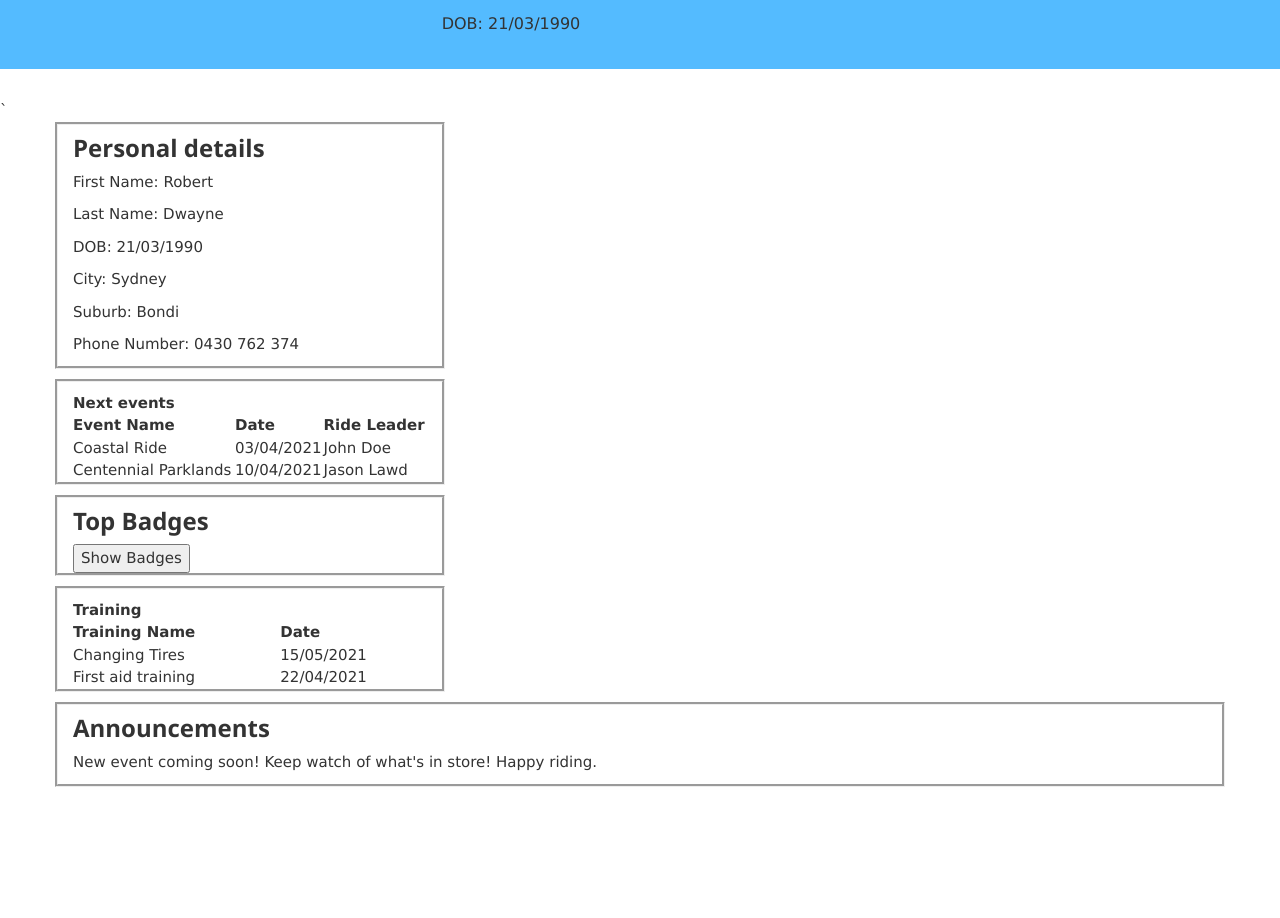
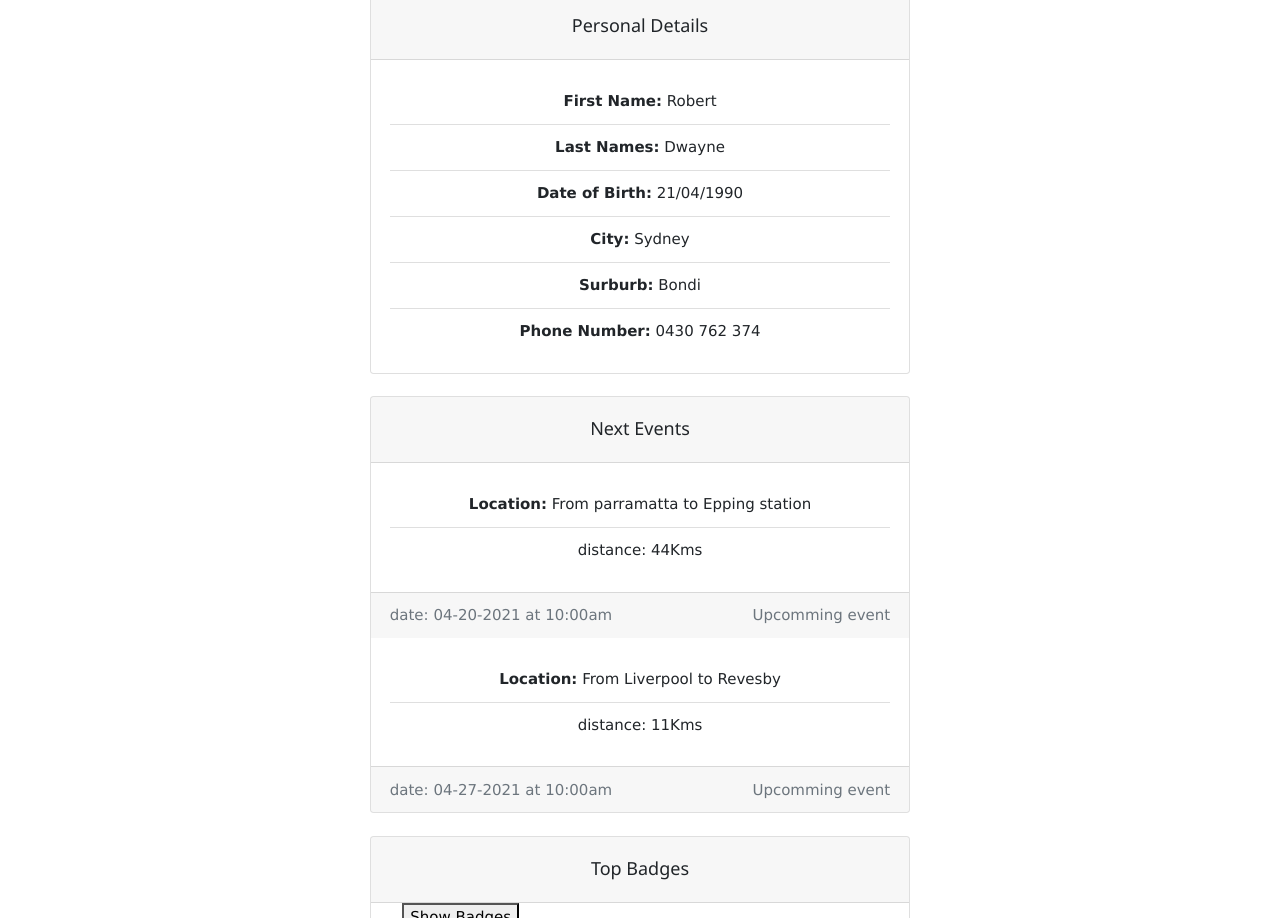
Before and after one commit to Y-albatel/PX-Project, a plain HTML site: page profile.html in a window 1280 px wide. Shown: the part 96-1014 px from the top of the page. Before the commit the page ends 893 px from the top, so only its background shows below. Drawn offline with nearby package versions, Linux system fonts and the light colour scheme.

Commit message:
new changes

```diff
--- a/profile.html
+++ b/profile.html
@@ -1,71 +1,21 @@
-<!DOCTYPE html>
-<html>
+<!doctype html>
+<html lang="en">
+  <head>
+    <!-- Required meta tags -->
+    <meta charset="utf-8">
+    <meta name="viewport" content="width=device-width, initial-scale=1, shrink-to-fit=no">
+    <!-- Bootstrap CSS -->
+    <link rel="stylesheet" href="https://cdn.jsdelivr.net/npm/bootstrap@4.6.0/dist/css/bootstrap.min.css" integrity="sha384-B0vP5xmATw1+K9KRQjQERJvTumQW0nPEzvF6L/Z6nronJ3oUOFUFpCjEUQouq2+l" crossorigin="anonymous">
+    <link rel="stylesheet" href="https://cdnjs.cloudflare.com/ajax/libs/font-awesome/4.7.0/css/font-awesome.min.css">
+	<link rel="stylesheet" href="https://www.w3schools.com/w3css/4/w3.css">
+
+    <title>Profile</title>
+
     <style>
-		@media screen and (min-width: 768px)
-		.main {
-			padding-top: 48px;
-			padding-bottom: 48px;
+        .checked {
+          color: orange;
+
         }
-		.main {
-		padding-top: 30px;
-		padding-bottom: 30px;
-		margin-bottom: 30px;
-		color: inherit;
-		background-color: #54bbff;
-		}
-		.main .h1,.main h1{color:inherit}.main
-		p {
-			margin-bottom:15px;
-			font-size:16px;
-			font-weight:200
-		}
-		.main>hr{border-top-color:#d5d5d5}.container
-		.main,.container-fluid
-		.main {
-		padding-right:15px;
-		padding-left:15px;
-		border-radius:6px
-		}
-		.main .container{max-width:100%}
-		@media screen and (min-width:768px){
-		.main{padding-top:30px;
-		padding-bottom:135px
-		}
-		.container .main,.container-fluid .main{
-		padding-right:60px;
-		padding-left:60px
-		}
-		.main .h1,.main h1{font-size:63px}}
-		.row {
-		padding-bottom: 10px;
-		}
-
-		.sidebyside {
-		margin-right:auto;
-		margin-left:auto
-		}
-		@media (min-width:768px){.sidebyside{width:750px}}
-		@media (min-width:992px){.sidebyside{width:970px}}
-		@media (min-width:1200px){.sidebyside{width:1170px}}
-		.sidebyside-fluid{
-		padding-right:15px;
-		padding-left:15px;
-		margin-right:auto;
-		margin-left:auto
-		}
-		.profileDetailsCon {
-		padding-right:15px;
-		padding-left:15px;
-		margin-right:auto;
-		margin-left:auto
-		}
-		.profileCon {
-		padding-right:15px;
-		padding-left:15px;
-		margin-right:auto;
-		margin-left:auto
-		}
-
 .modal {
   display: none; /* Hidden by default */
   position: fixed; /* Stay in place */
@@ -85,7 +35,6 @@
   background-color: #fefefe;
   margin: auto;
   padding: 20px;
-  border: 1px solid #888;
   width: 80%;
 }
 
@@ -104,81 +53,81 @@
   cursor: pointer;
 }
     </style>
-	<head>
-		<title>Profile Page</title>
-		<meta charset="utf-8">
-		<meta name="viewport" content="width=device-width, initial-scale=1">
-		<link rel="stylesheet" href="https://maxcdn.bootstrapcdn.com/bootstrap/3.4.1/css/bootstrap.min.css">
-		<script src="https://ajax.googleapis.com/ajax/libs/jquery/3.5.1/jquery.min.js"></script>
-		<script src="https://maxcdn.bootstrapcdn.com/bootstrap/3.4.1/js/bootstrap.min.js"></script>
-		<link rel="stylesheet" href="https://www.w3schools.com/w3css/4/w3.css">
   </head>
   <body>
-
-		<div class="main">
-			<div class="col-sm-4">
-				<h2>Robert Dwayne</h2>
+    <div class="d-flex flex-column flex-md-row align-items-center p-3 px-md-4 mb-3 bg-white border-bottom shadow-sm">
+        <h5 class="my-0 mr-md-auto font-weight-normal">Addventageous</h5>
+		<nav class="my-2 my-md-0 mr-md-3">
+			<a class="btn btn-outline-primary" href="#">Robert Dwayne</a>
+            <a class="p-2 text-dark" href="#"><button type="button" class="btn btn-warning">Badges</span></button></a>
+            <a class="p-2 text-dark" href="#"><button type="button" class="btn btn-danger">Logout</button></a>
+        </nav>
 	</div>
-			<div class="col-sm-4">
-				<p>Role: Ride Leader<p>
-				<p>Joined 2 years ago</p>
-				<p>DOB: 21/03/1990</p>
+    <div class="container">
+        <!-- Content here -->
+        <div class="row" style="margin-top: 2%;">
+            <div class="col-6 ml-auto mr-auto">
+                <div class="card text-center">
+                    <div class="card-header">
+                        <h5 class="card-title">Personal Details</h5>
                     </div>
-			<div class="col-sm-4">
-				<button type="button" class="btn">Edit Details</button>
-				<button type="button" class="btn">Logout</button>
+                    <div class="card-body">
+                        <ul class="list-group list-group-flush">
+                            <li class="list-group-item"><p class="card-text"><strong>First Name:</strong> Robert</p></li>
+                            <li class="list-group-item"><p class="card-text"><strong>Last Names:</strong> Dwayne</p></li>
+                            <li class="list-group-item"><p class="card-text"><strong>Date of Birth:</strong> 21/04/1990</p></li>
+                            <li class="list-group-item"><p class="card-text"><strong>City:</strong> Sydney</p></li>
+                            <li class="list-group-item"><p class="card-text"><strong>Surburb:</strong> Bondi</p></li>
+                            <li class="list-group-item"><p class="card-text"><strong>Phone Number:</strong> 0430 762 374</p></li>
+                        </ul>
                     </div>
-		</div>`
-
-		<div class="sidebyside">
-		<div class="profileDetailsCon">
-			<div class="row">
-				<div class="col-lg-4" style="border-style: groove;">
-				<h3><b>Personal details</b></h3>
-				<p>First Name: Robert</p>
-				<p>Last Name: Dwayne</p>
-				<p>DOB: 21/03/1990</p>
-				<p>City: Sydney</p>
-				<p>Suburb: Bondi</p>
-				<p>Phone Number: 0430 762 374</p>
+                  </div>
+            </div>
+        </div>
+        <div class="row" style="margin-top: 2%;">
+            <div class="col-6 ml-auto mr-auto">
+                <div class="card text-center">
+                    <div class="card-header">
+                        <h5 class="card-title">Next Events</h5>
+                    </div>
+                    <div class="card-body">
+                        <ul class="list-group list-group-flush">
+                            <li class="list-group-item"><p class="card-text"><strong>Location:</strong> From parramatta to Epping station</p></li>
+                            <li class="list-group-item">distance: 44Kms</li>
+                        </ul>
+                    </div>
+                    <div class="card-footer text-muted">
+                        <span class="float-left">date: 04-20-2021 at 10:00am</span>
+                        <span class="float-right">Upcomming event</span>
+					</div>
+                    <div class="card-body">
+                        <ul class="list-group list-group-flush">
+                            <li class="list-group-item"><p class="card-text"><strong>Location:</strong> From Liverpool to Revesby</p></li>
+                            <li class="list-group-item">distance: 11Kms</li>
+                        </ul>
+                    </div>
+                    <div class="card-footer text-muted">
+                        <span class="float-left">date: 04-27-2021 at 10:00am</span>
+                        <span class="float-right">Upcomming event</span>
+					</div>
                 </div>
             </div>
         </div>
 
-		<div class="profileCon">
-			<div class="row">
-				<div class="col-sm-4" style="border-style: groove;">
-					<a href="events.html"><b><h3></h3>Next events</b></h3></a>
-					<table style="width:100%">
-						<tr>
-							<th>Event Name</th>
-							<th>Date</th>
-							<th>Ride Leader</th>
-						</tr>
-						<tr>
-							<td>Coastal Ride</td>
-							<td>03/04/2021</td>
-							<td>John Doe</td>
-						</tr>
-						<tr>
-							<td>Centennial Parklands</td>
-							<td>10/04/2021</td>
-							<td>Jason Lawd</td>
-						</tr>
-					</table>
+        <div class="row" style="margin-top: 2%;">
+            <div class="col-6 ml-auto mr-auto">
+                <div class="card text-center">
+                    <div class="card-header">
+                        <h5 class="card-title">Top Badges</h5>
                     </div>
-			</div>
-
-			<div class="row">
-				<div class="col-sm-4" style="border-style: groove;">
-					<h3><a href="badges.html"><b>Top Badges</b></a></h3>
+					<div class="col-sm-4">
 						<button id="myBtn">Show Badges</button>
 
 						<div id="myModal" class="modal">
 
 							<div class="modal-content">
 								<span class="close">&times;</span>
-							<span class="w3-badge w3-xxxlarge w3-padding w3-red">Rode 5km</span>
+								<span class="w3-badge w3-xxxlarge w3-paddingw3-red">Rode 5km</span>
 								<span class="w3-badge w3-xxxlarge w3-padding w3-green">Fixed tyre</span>
 								<span class="w3-badge w3-xxxlarge w3-padding w3-blue">Ride leader</span>
 							</div>
@@ -186,37 +135,55 @@
 						</div>
 					</div>
                   </div>
+            </div>
+        </div>
 
-			<div class="row">
-				<div class="col-sm-4" style="border-style: groove;">
-					<a href="training.html"><b><h3></h3>Training</h3></b></a>
-					<table style="width:100%">
-						<tr>
-							<th>Training Name</th>
-							<th>Date</th>
-						</tr>
-						<tr>
-							<td>Changing Tires</td>
-							<td>15/05/2021</td>
-						</tr>
-						<tr>
-							<td>First aid training</td>
-							<td>22/04/2021</td>
-						</tr>
-					</table>
+        <div class="row" style="margin-top: 2%;">
+            <div class="col-6 ml-auto mr-auto">
+                <div class="card text-center">
+                    <div class="card-header">
+                        <h5 class="card-title">Training</h5>
+                    </div>
+                    <div class="card-body">
+						<ul class="list-group list-group-flush">
+							<li class="list-group-item"><p class="card-text"><strong>Changing Tyres</strong> Led by John Doe</p></li>
+						</ul>
+                    </div>
+                    <div class="card-footer text-muted">
+                        <span class="float-left">date: 05-15-2021 at 10:00am</span>
+                        <span class="float-right">Upcoming Training</span>
+					</div>
+                    <div class="card-body">
+						<ul class="list-group list-group-flush">
+							<li class="list-group-item"><p class="card-text"><strong>First Aid Training</strong> Led by Jason Lawd</p></li>
+						</ul>
+                    </div>
+                    <div class="card-footer text-muted">
+                        <span class="float-left">date: 04-22-2021 at 10:00am</span>
+                        <span class="float-right">Upcoming Training</span>
 					</div>
                   </div>
             </div>
         </div>
 
-		<div class="container">
-			<div class="row">
-				<div class="col-lg-12" style="border-style: groove;">
-					<h3><b>Announcements</b></h3>
+        <div class="row" style="margin-top: 2%; margin-bottom: 2%;">
+            <div class="col-6 ml-auto mr-auto">
+                <div class="card text-center">
+                    <div class="card-header">
+                        <h5 class="card-title">Announcements</h5>
+                    </div>
+                    <div class="card-body">
 						<p> New event coming soon! Keep watch of what's in store! Happy riding.</p>
                     </div>
                   </div>
             </div>
+        </div>
+    </div>
+    <!-- Optional JavaScript; choose one of the two! -->
+
+    <!-- Option 1: jQuery and Bootstrap Bundle (includes Popper) -->
+    <script src="https://code.jquery.com/jquery-3.5.1.slim.min.js" integrity="sha384-DfXdz2htPH0lsSSs5nCTpuj/zy4C+OGpamoFVy38MVBnE+IbbVYUew+OrCXaRkfj" crossorigin="anonymous"></script>
+    <script src="https://cdn.jsdelivr.net/npm/bootstrap@4.6.0/dist/js/bootstrap.bundle.min.js" integrity="sha384-Piv4xVNRyMGpqkS2by6br4gNJ7DXjqk09RmUpJ8jgGtD7zP9yug3goQfGII0yAns" crossorigin="anonymous"></script>
  	<script>
 var modal = document.getElementById("myModal");
 
```
Also changed, not shown: css/styles.css (added), images/background.jpg (added). Lines whose indentation alone changed are shown as unchanged.
